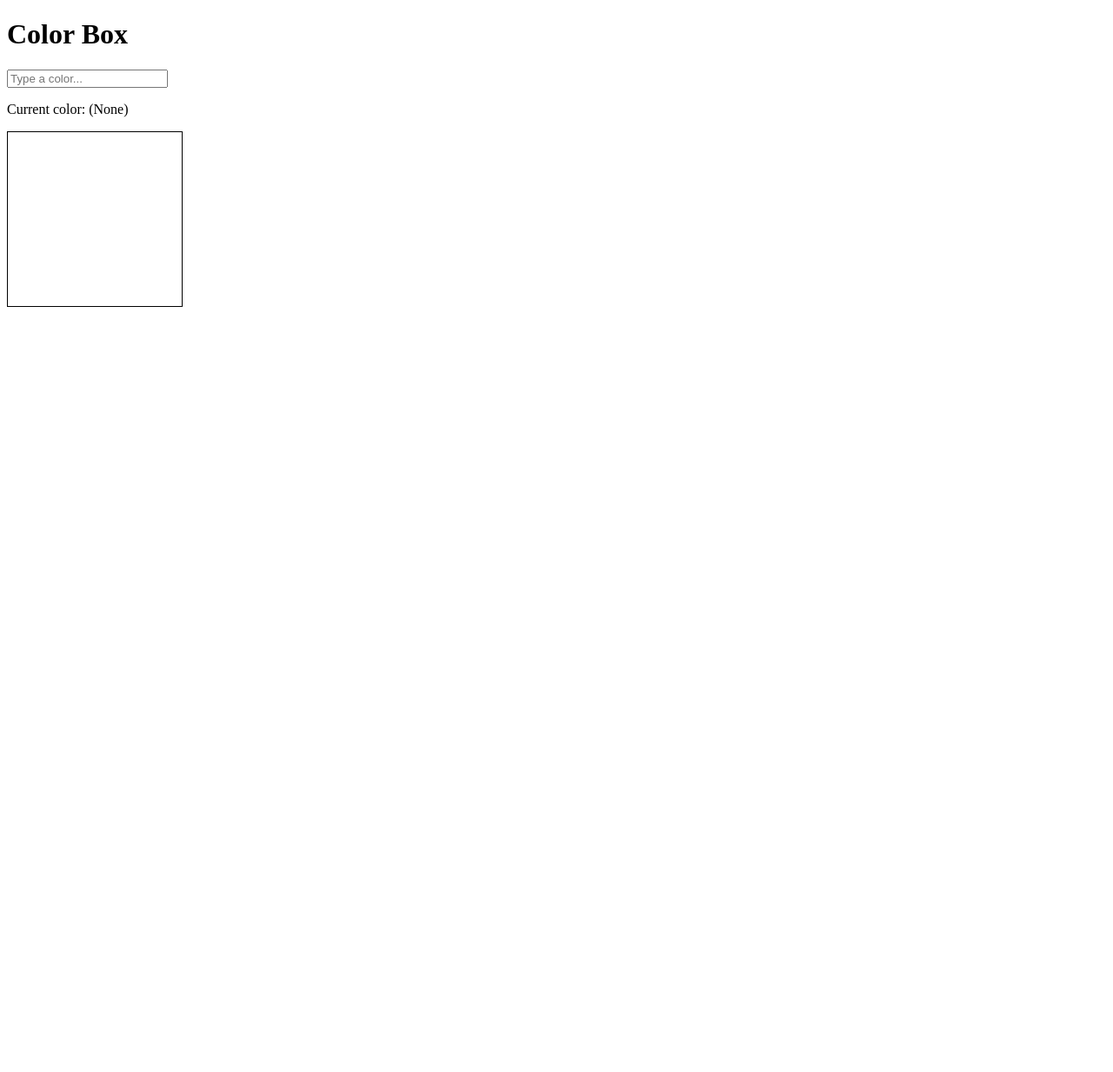
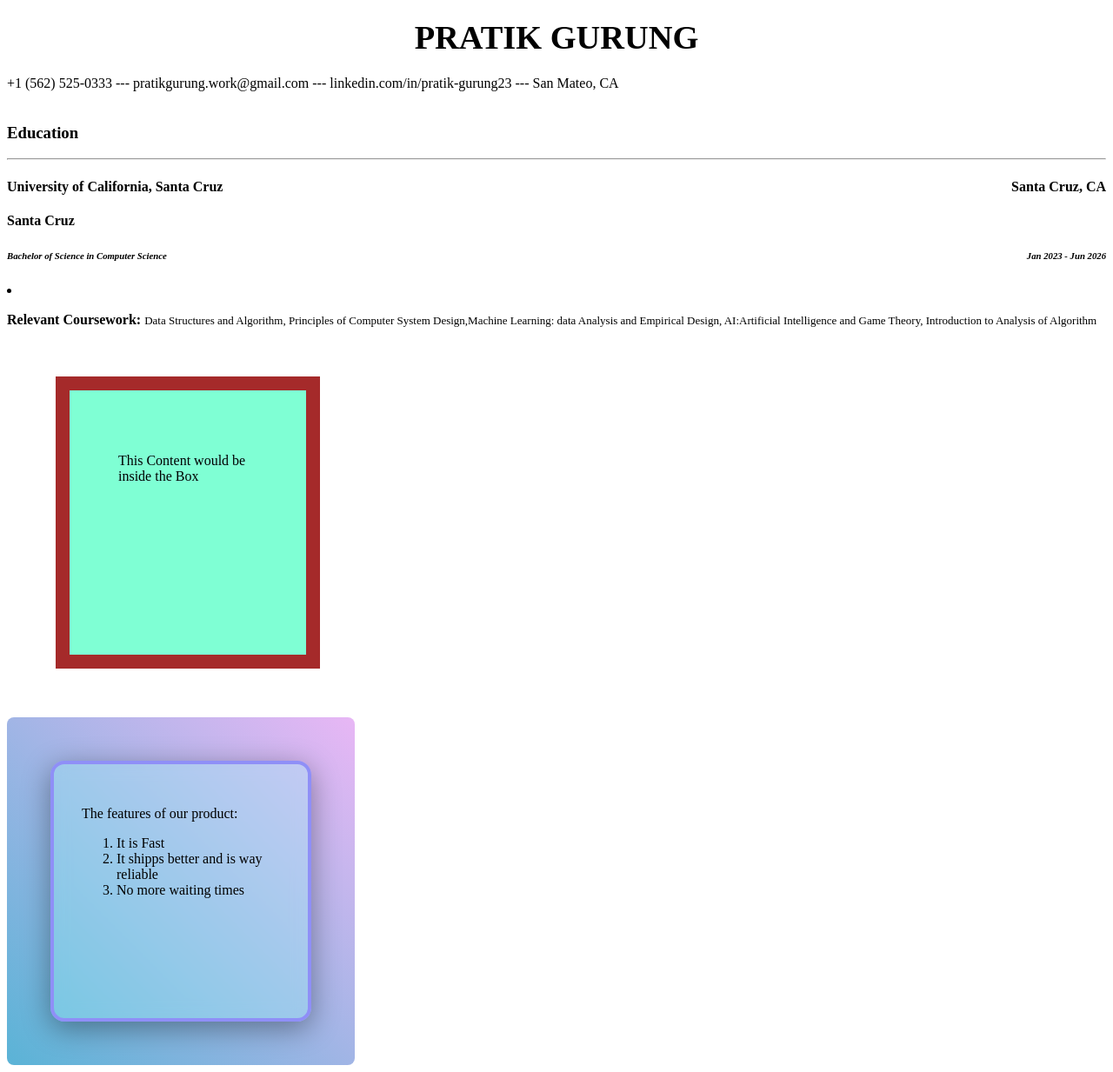
Before and after one commit to Pratik23G/jsPracticeInterview, a plain HTML site: page index.html in a window 1280 px wide. Shown: the whole page at 87% size. Before the commit the page ends 800 px from the top, so only its background shows below. Drawn offline with Linux system fonts and the light colour scheme.

Commit message:
Learned a lot about tool grid and styling box model and hover background linear-gradient

```diff
--- /dev/null
+++ b/global.css
@@ -0,0 +1,43 @@
+.box {
+  display: block;
+  border: 1rem solid brown;
+  background-color: aquamarine;
+  padding: 3.5rem;
+  margin: 3.5rem;
+  width: 10rem;
+  height: 12rem;
+}
+
+.box-2 {
+  background-color: rgb(193, 223, 250);
+  width: 400px;
+  height: 400px;
+  display: flex;
+  justify-content: center;
+  align-items: center;
+  /* border: 120px; */
+  box-sizing: border-box;
+  background: linear-gradient(45deg, #5ab3d6, #e8b7f5);
+  border-radius: 0.5rem;
+  perspective: 1000px;
+}
+.card {
+  background-color: rgb(153, 247, 247, 0.3);
+  backdrop-filter: blur(10px);
+  width: 300px;
+  height: 300px;
+  border: 4px solid rgb(143, 143, 247);
+  padding: 2rem;
+  /* border: 120px; */
+  margin: 0;
+  box-sizing: border-box;
+  border-radius: 1rem;
+  box-shadow: 0 8px 32px 0 rgba(0, 0, 0, 0.37);
+  transition: all 0.3s ease;
+}
+
+.card:hover {
+  transform: translateZ(50px);
+  box-shadow: 0 12px 45px 0 rgba(0, 0, 0, 0.5);
+  border-color: whitesmoke;
+}
--- a/index.html
+++ b/index.html
@@ -1,38 +1,63 @@
 <!doctype html>
-<html>
+<html lang="en">
+  <head>
+    <meta charset="UTF-8" />
+    <meta name="viewport" content="width=device-width, initial-scale=1.0" />
+    <link rel="stylesheet" href="global.css" />
+    <title>PratikGurungSWE-Resume</title>
+  </head>
   <body>
-    <h1>Color Box</h1>
-    <input id="colorInput" placeholder="Type a color..." />
-    <p id="label">Current color: (None)</p>
-    <div
-      id="box"
-      style="
-        width: 200px;
-        height: 200px;
-        border: 1px solid black;
-        margin-top: 1rem;
-      "
-    ></div>
+    <header>
+      <h1 style="display: flex; justify-content: center">
+        <big> PRATIK GURUNG</big>
+      </h1>
+      <a>+1 (562) 525-0333</a>
+      <a> --- </a>
+      <a> pratikgurung.work@gmail.com</a>
+      <a> --- </a>
+      <a>linkedin.com/in/pratik-gurung23</a>
+      <a> --- </a>
+      <a> San Mateo, CA</a>
+    </header>
 
-    <script>
-      // Your code here
+    <br />
 
-      const label = document.getElementById("label");
+    <div>
+      <h3>Education</h3>
+      <hr />
+      <h4 style="display: flex; justify-content: space-between; width: 100%">
+        University of California, Santa Cruz <span>Santa Cruz, CA</span>
+      </h4>
+      <h4>Santa Cruz</h4>
+      <h6 style="display: flex; justify-content: space-between; width: 100%">
+        <i>Bachelor of Science in Computer Science</i>
+        <span> <i>Jan 2023 - Jun 2026 </i></span>
+      </h6>
+      <li>
+        <p style="font-size: medium">
+          <strong>Relevant Coursework:</strong>
+          <span style="font-size: small">
+            Data Structures and Algorithm, Principles of Computer System
+            Design,Machine Learning: data Analysis and Empirical Design,
+            AI:Artificial Intelligence and Game Theory, Introduction to Analysis
+            of Algorithm
+          </span>
+        </p>
+      </li>
+      <div class="box">
+        <p>This Content would be inside the Box</p>
+      </div>
 
-      const userType = document.getElementById("colorInput");
-      const boxDisplay = document.getElementById("box");
-
-      userType.addEventListener("input", (event) => {
-        const color = event.target.value;
-
-        if (color === "") {
-          boxDisplay.style.backgroundColor = "white";
-          label.textContent = "Current color: (none)";
-        } else {
-          boxDisplay.style.backgroundColor = color;
-          label.textContent = `Current color: ${color}`;
-        }
-      });
-    </script>
+      <div class="box-2">
+        <div class="card">
+          <p>The features of our product:</p>
+          <ol>
+            <li>It is Fast</li>
+            <li>It shipps better and is way reliable</li>
+            <li>No more waiting times</li>
+          </ol>
+        </div>
+      </div>
+    </div>
   </body>
 </html>
```
